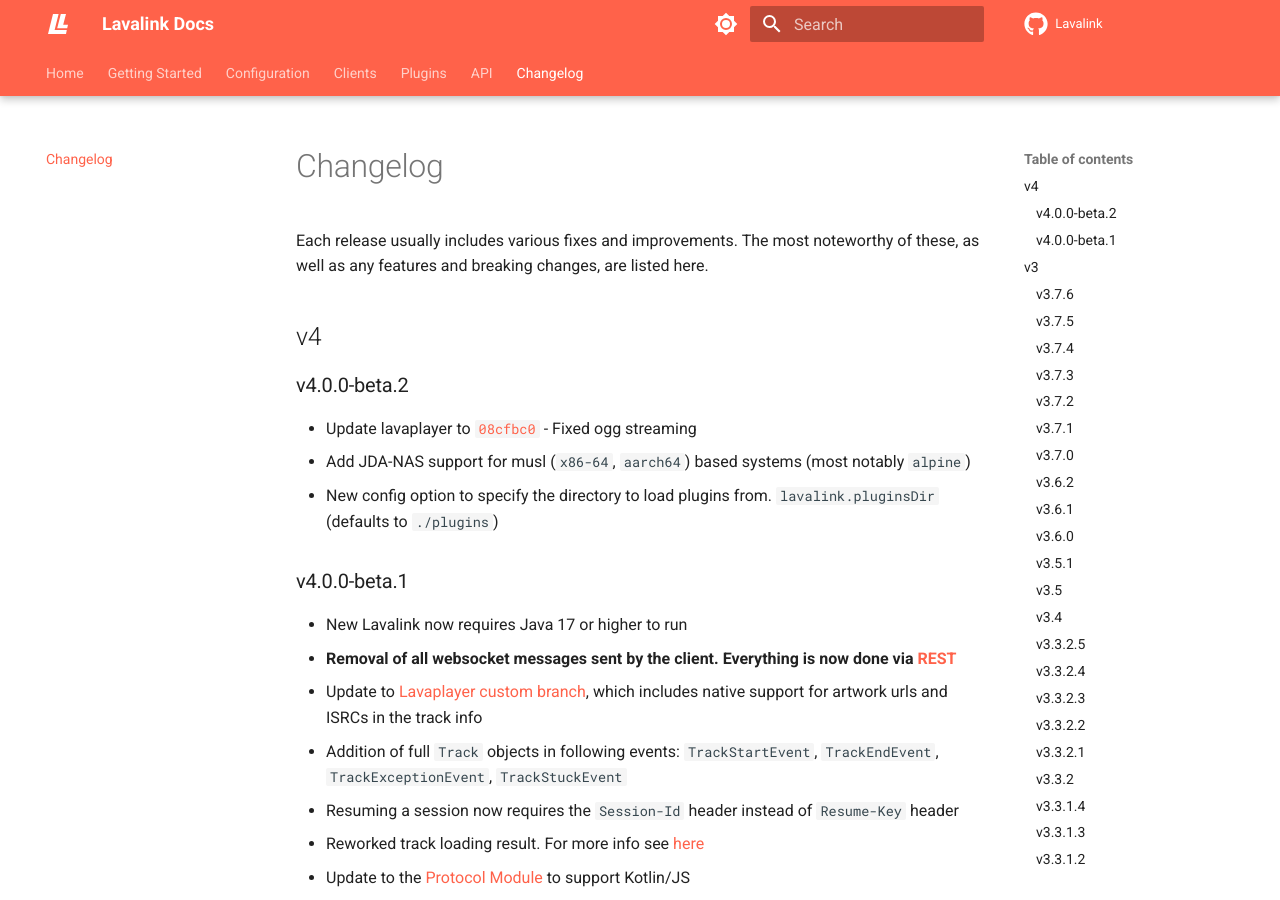
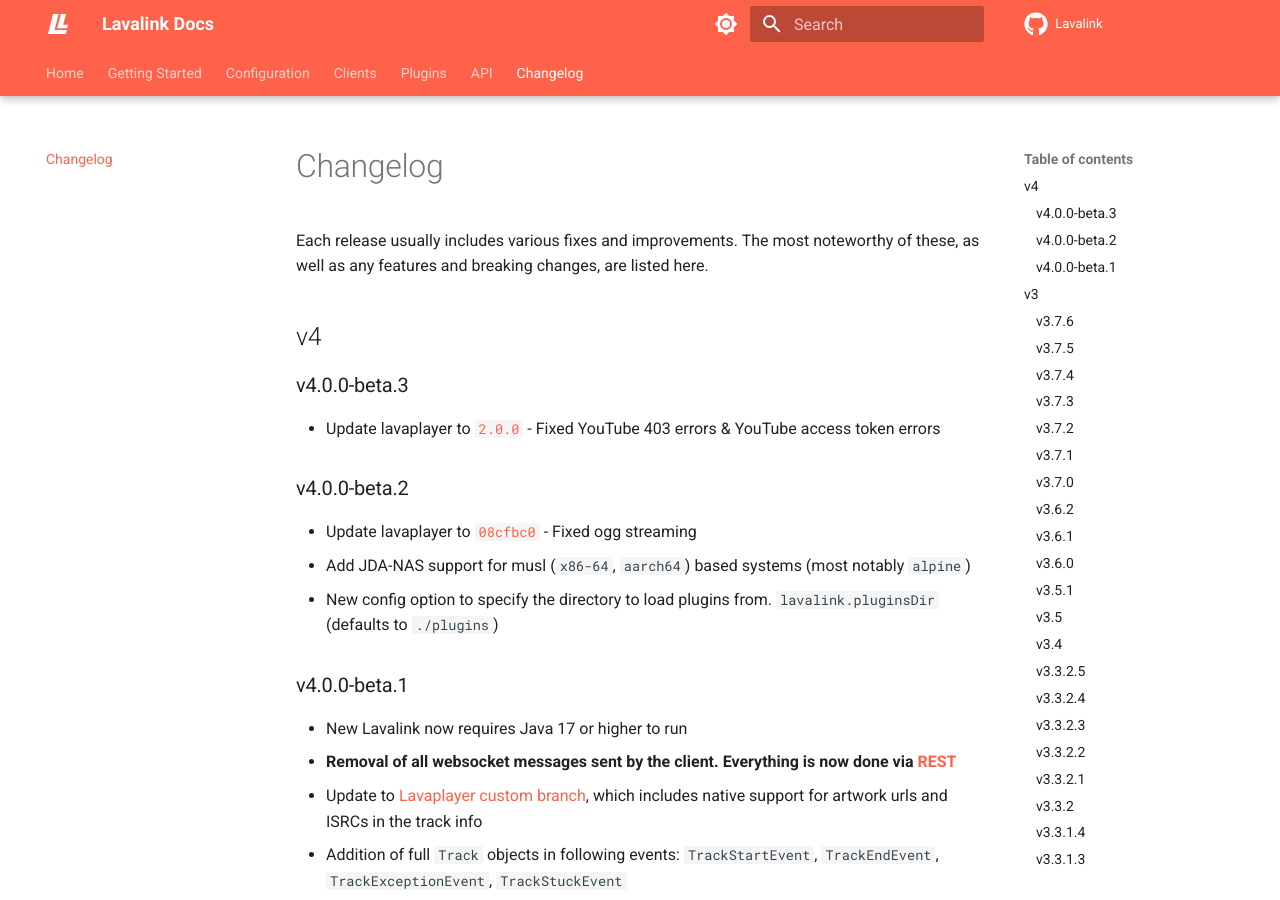
Before and after one commit to lavalink-devs/Lavalink, an MkDocs documentation site: the page built from docs/changelog.md, in a window 1280 px wide and 900 px high. Built offline with MkDocs 1.6.1 and Material for MkDocs 9.7.7, drawn with Linux system fonts in a browser that asks for light colours; plug-ins that fetch from the network failed and are left out; comment, search, counter and statistics services are not loaded.

Commit message:
add missing changelog entry

```diff
--- a/docs/changelog.md
+++ b/docs/changelog.md
@@ -4,6 +4,9 @@ Each release usually includes various fixes and improvements.
 The most noteworthy of these, as well as any features and breaking changes, are listed here.
 
 ## v4
+
+### v4.0.0-beta.3
+* Update lavaplayer to [`2.0.0`](https://github.com/lavalink-devs/lavaplayer/releases/tag/2.0.0) - Fixed YouTube 403 errors & YouTube access token errors
 
 ### v4.0.0-beta.2
 
```
